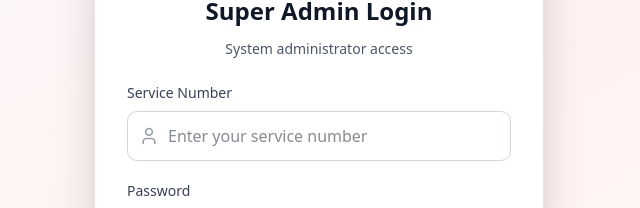
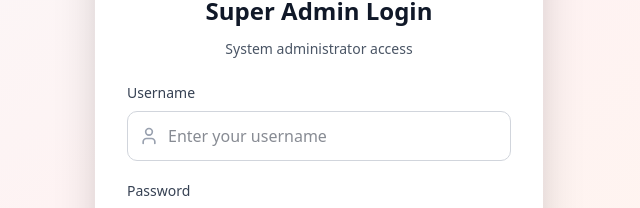
Before and after one commit to ekow1/school-project-frontend, a Next.js app in the folder admin/: page /super-admin/login in a window 1280 px wide. Shown: the part 277-485 px from the top of the page, without its empty margins (321-961 px from the left). Built offline with nearby package versions, Linux system fonts and the light colour scheme; no server answers.

Commit message:
fix the login form issue

```diff
--- a/admin/app/super-admin/login/page.tsx
+++ b/admin/app/super-admin/login/page.tsx
@@ -20,7 +20,11 @@ const SuperAdminLoginPage = () => {
           </p>
         </div>
 
-        <AuthForm />
+        <AuthForm
+          authType="superadmin"
+          usernameLabel="Username"
+          usernamePlaceholder="Enter your username"
+        />
       </div>
 
       <Toaster position="top-right" />
--- a/admin/components/auth/AuthForm.tsx
+++ b/admin/components/auth/AuthForm.tsx
@@ -13,16 +13,49 @@ import {
   selectFirePersonnelIsLoading,
   selectFirePersonnelError,
 } from "@/lib/stores/firePersonnelAuth";
+import {
+  useSuperAdminAuthStore,
+  selectSuperAdminUser,
+  selectSuperAdminIsLoading,
+  selectSuperAdminError,
+} from "@/lib/stores/superAdminAuth";
 import { useRouter } from "next/navigation";
 
-const AuthForm = () => {
+type AuthType = "superadmin" | "firepersonnel";
+
+interface AuthFormProps {
+  authType?: AuthType;
+  usernameLabel?: string;
+  usernamePlaceholder?: string;
+}
+
+const AuthForm = ({
+  authType = "firepersonnel",
+  usernameLabel = "Service Number",
+  usernamePlaceholder = "Enter your service number"
+}: AuthFormProps) => {
   const router = useRouter();
   const [showPassword, setShowPassword] = useState(false);
-  const login = useFirePersonnelAuthStore((state) => state.login);
-  const clearError = useFirePersonnelAuthStore((state) => state.clearError);
-  const loading = useFirePersonnelAuthStore(selectFirePersonnelIsLoading);
-  const error = useFirePersonnelAuthStore(selectFirePersonnelError);
-  const user = useFirePersonnelAuthStore(selectFirePersonnelUser);
+
+  // Use appropriate auth store based on authType
+  const firePersonnelLogin = useFirePersonnelAuthStore((state) => state.login);
+  const firePersonnelClearError = useFirePersonnelAuthStore((state) => state.clearError);
+  const firePersonnelLoading = useFirePersonnelAuthStore(selectFirePersonnelIsLoading);
+  const firePersonnelError = useFirePersonnelAuthStore(selectFirePersonnelError);
+  const firePersonnelUser = useFirePersonnelAuthStore(selectFirePersonnelUser);
+
+  const superAdminLogin = useSuperAdminAuthStore((state) => state.login);
+  const superAdminClearError = useSuperAdminAuthStore((state) => state.clearError);
+  const superAdminLoading = useSuperAdminAuthStore(selectSuperAdminIsLoading);
+  const superAdminError = useSuperAdminAuthStore(selectSuperAdminError);
+  const superAdminUser = useSuperAdminAuthStore(selectSuperAdminUser);
+
+  // Select the appropriate store based on authType
+  const login = authType === "superadmin" ? superAdminLogin : firePersonnelLogin;
+  const clearError = authType === "superadmin" ? superAdminClearError : firePersonnelClearError;
+  const loading = authType === "superadmin" ? superAdminLoading : firePersonnelLoading;
+  const error = authType === "superadmin" ? superAdminError : firePersonnelError;
+  const user = authType === "superadmin" ? superAdminUser : firePersonnelUser;
 
   const {
     register,
@@ -66,7 +99,7 @@ const AuthForm = () => {
           htmlFor="username"
           className="block text-sm font-medium text-gray-700 dark:text-gray-300 mb-2"
         >
-          Service Number
+          {usernameLabel}
         </label>
         <div className="relative">
           <User className="absolute left-3 top-1/2 -translate-y-1/2 text-gray-400 h-5 w-5" />
@@ -75,7 +108,7 @@ const AuthForm = () => {
             type="text"
             autoComplete="username"
             className="w-full pl-10 pr-3 py-3 rounded-lg border border-gray-300 dark:border-gray-700 bg-white dark:bg-gray-900 text-gray-900 dark:text-gray-100 focus:outline-none focus:ring-2 focus:ring-red-600"
-            placeholder="Enter your service number"
+            placeholder={usernamePlaceholder}
             {...register("username")}
           />
         </div>
```
Also changed, not shown: admin/app/dashboard/unit/incidents/page.tsx (line endings or trailing spaces).
